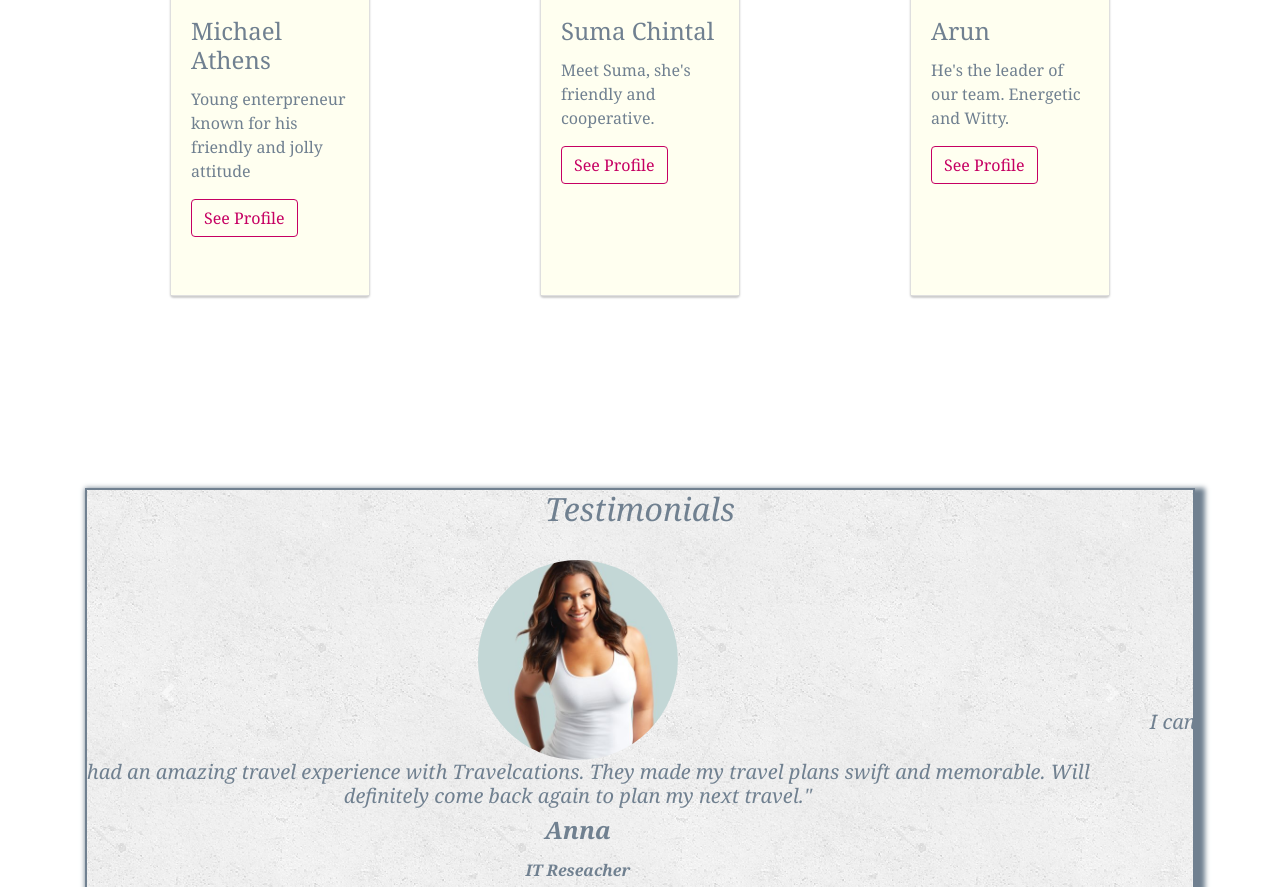
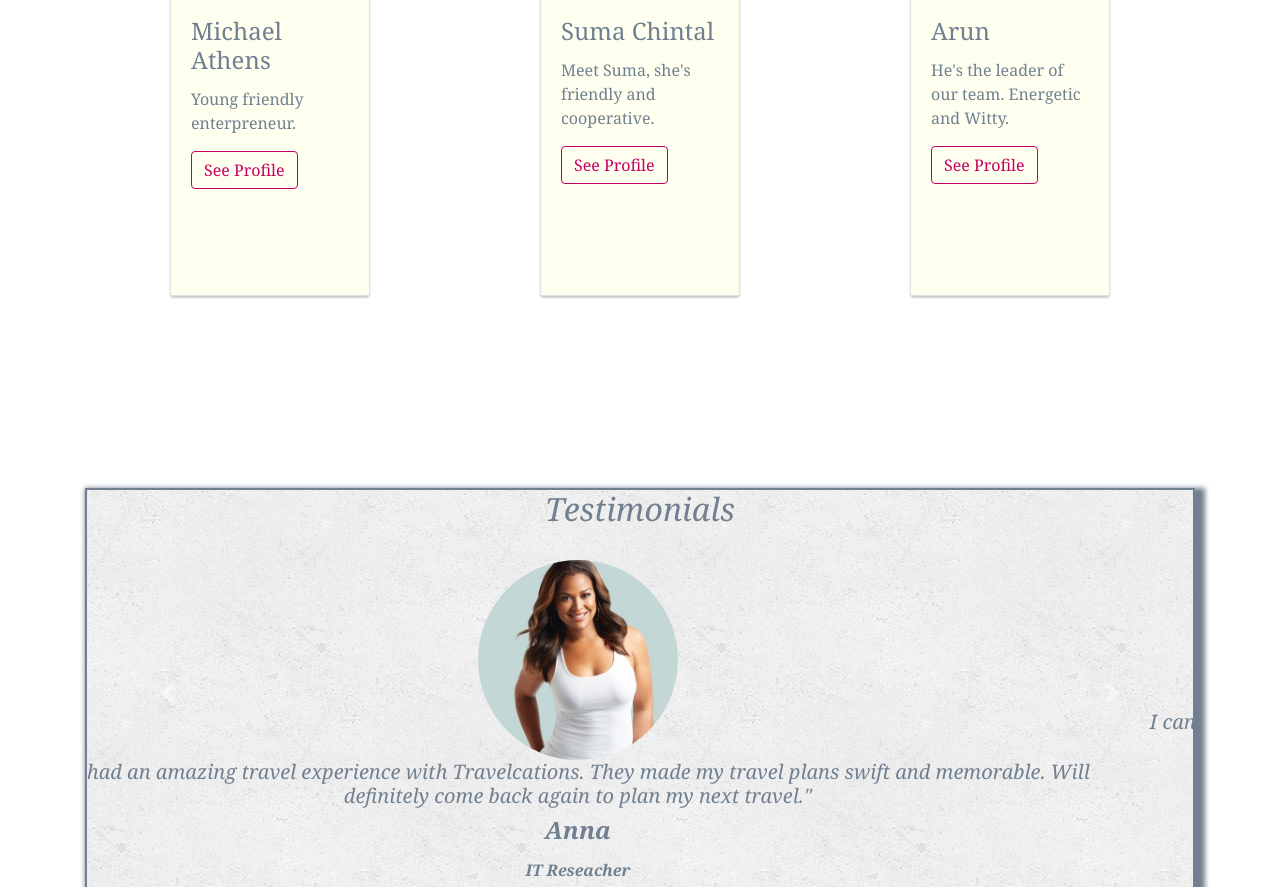
Before and after one commit to hegdeshreya/hegdeshreya.github.io, a plain HTML site: page index.html in a window 1280 px wide. Shown: the part 2769-3656 px from the top of the page. Drawn offline with nearby package versions, Linux system fonts and the light colour scheme.

Commit message:
Update index.html

```diff
--- a/index.html
+++ b/index.html
@@ -327,7 +327,7 @@
           <div class="card-body">
             <h4 class="card-title">Michael Athens</h4>
             <p class="card-text1">
-              Young enterpreneur known for his friendly and jolly attitude
+              Young friendly enterpreneur.
             </p>
             <a href="#" class="btn btn-secondary">See Profile</a>
           </div>
```
